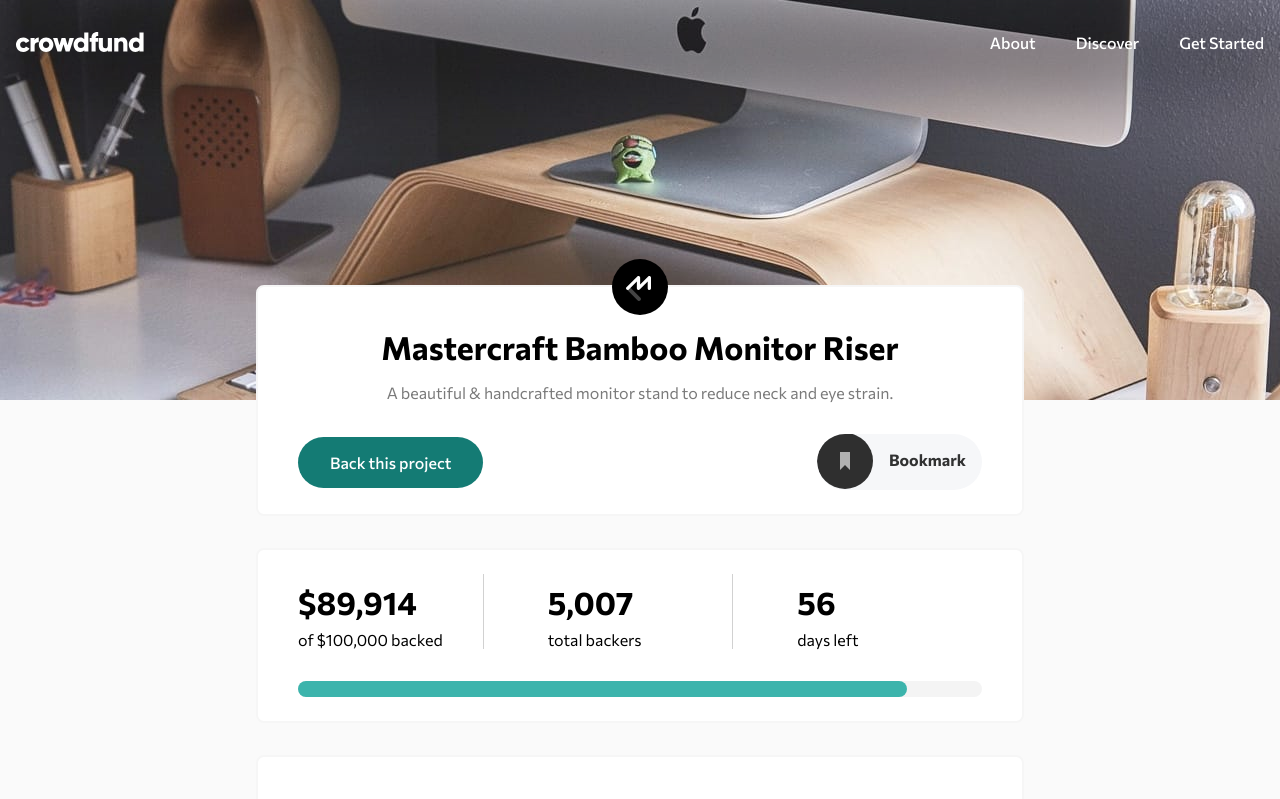
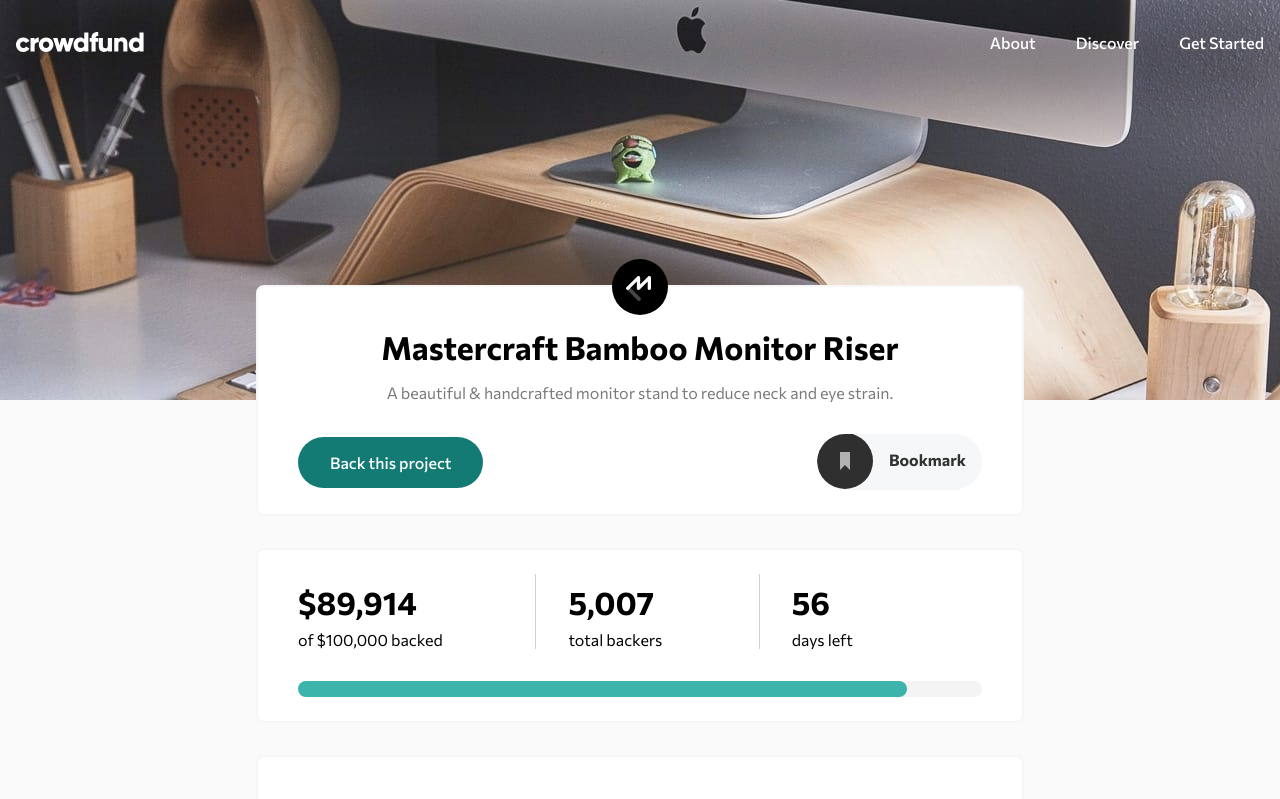
Before and after one commit to enzobocalon/react-crowdfunding, a React (Vite) app: page / in a window 1280 px wide. Shown: the top 799 px of the page. Built offline with nearby package versions, Linux system fonts and the light colour scheme.

Commit message:
feat: fixed Stats displayment on ProgressGroup

```diff
--- a/src/components/ProgressGroup/styles.ts
+++ b/src/components/ProgressGroup/styles.ts
@@ -10,12 +10,16 @@ export const Item = styled.div`
   text-align: left;
   flex: 1;
 
+  :first-of-type {
+    flex: 1.5;
+  }
+
   h1 {
     margin-block: .5rem;
   }
 
   & + & {
-    padding-left: 4rem;
+    padding-inline: 2rem;
   }
 
   :not(:last-of-type) {
```
